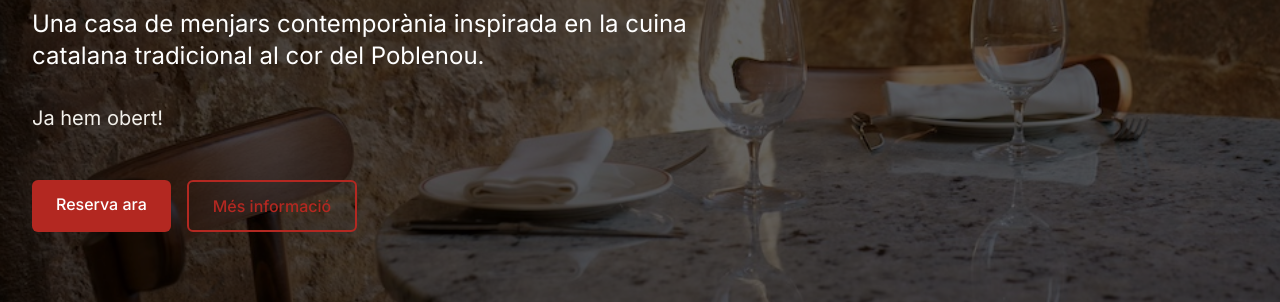
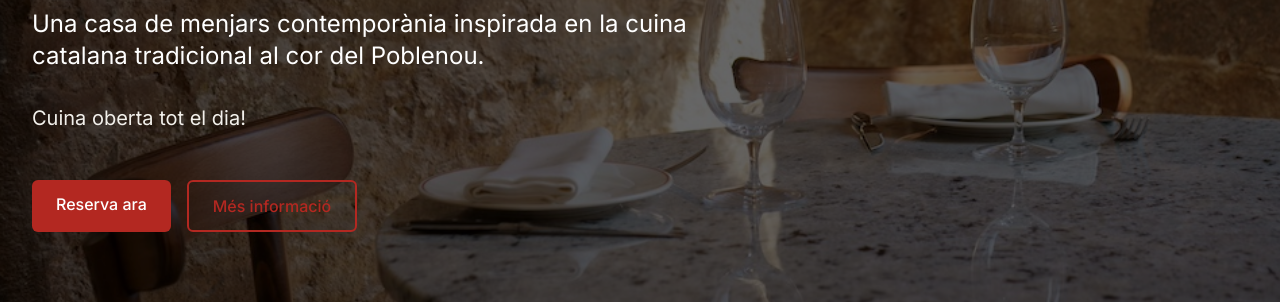
Before and after one commit to itnig-it/lentrepreneur, a Jekyll site: the page built from index.html, in a window 1280 px wide and 900 px high. Shown: the part 432-734 px from the top of the window. Built offline with Jekyll 4.4.1, drawn with Linux system fonts in a browser that asks for light colours; some web fonts are replaced; comment, search, counter and statistics services are not loaded.

Commit message:
cuina oberta tot el dia

```diff
--- a/index.html
+++ b/index.html
@@ -13,7 +13,7 @@
     <div class="max-w-2xl">
       <h1 class="text-4xl md:text-6xl font-bold mb-4"><span class="brand-font">entrepreneur</span></h1>
       <p class="text-xl md:text-2xl text-white mb-8">Una casa de menjars contemporània inspirada en la cuina catalana tradicional al cor del Poblenou.</p>
-      <p class="text-lg md:text-xl mb-12 text-brand-light">Ja hem obert!</p>
+      <p class="text-lg md:text-xl mb-12 text-brand-light">Cuina oberta tot el dia!</p>
       <div class="flex flex-col sm:flex-row space-y-4 sm:space-y-0 sm:space-x-4">
         <a href="#contact" class="btn btn-primary text-center">Reserva ara</a>
         <a href="#concept" class="btn btn-outline text-center">Més informació</a>
```
